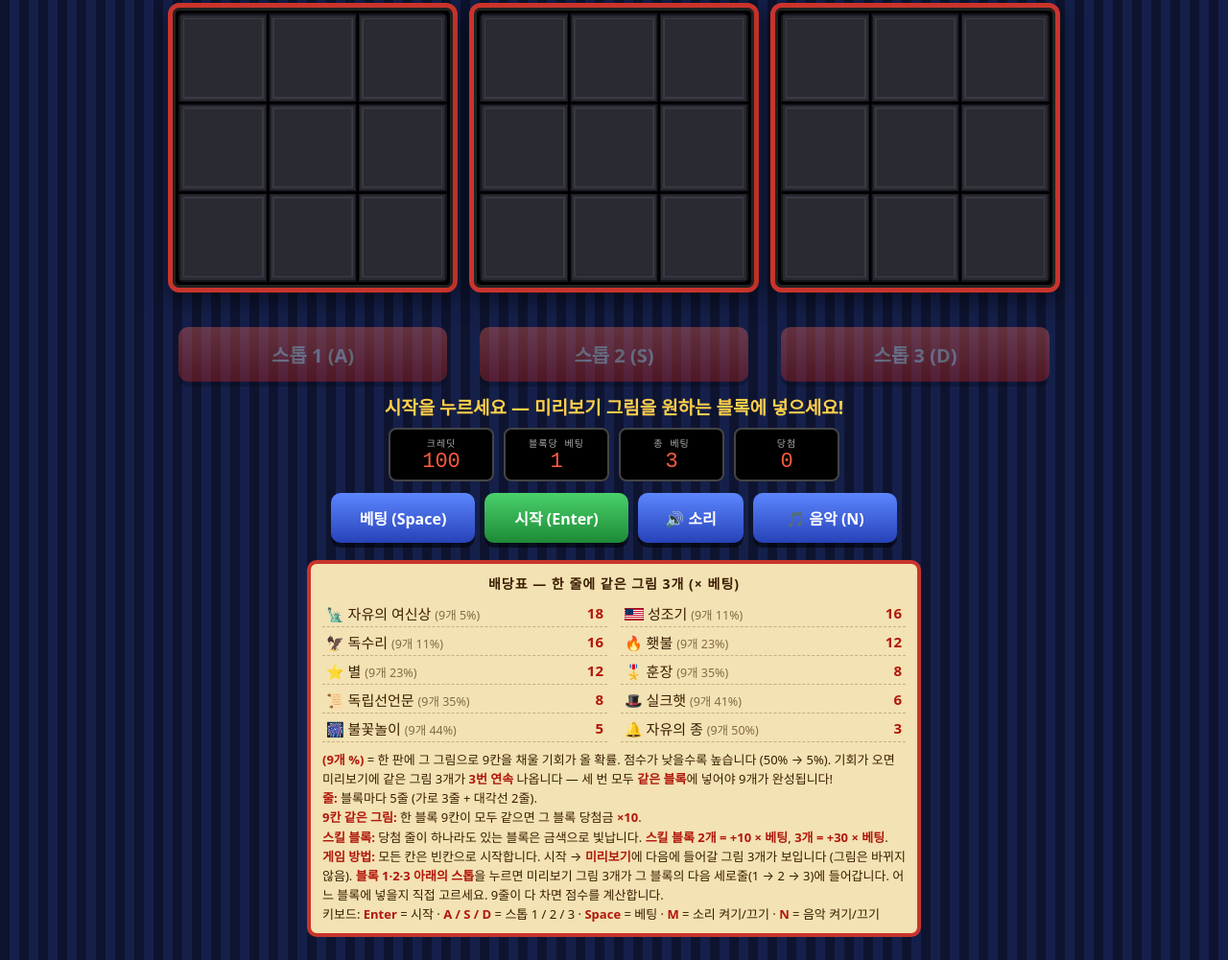
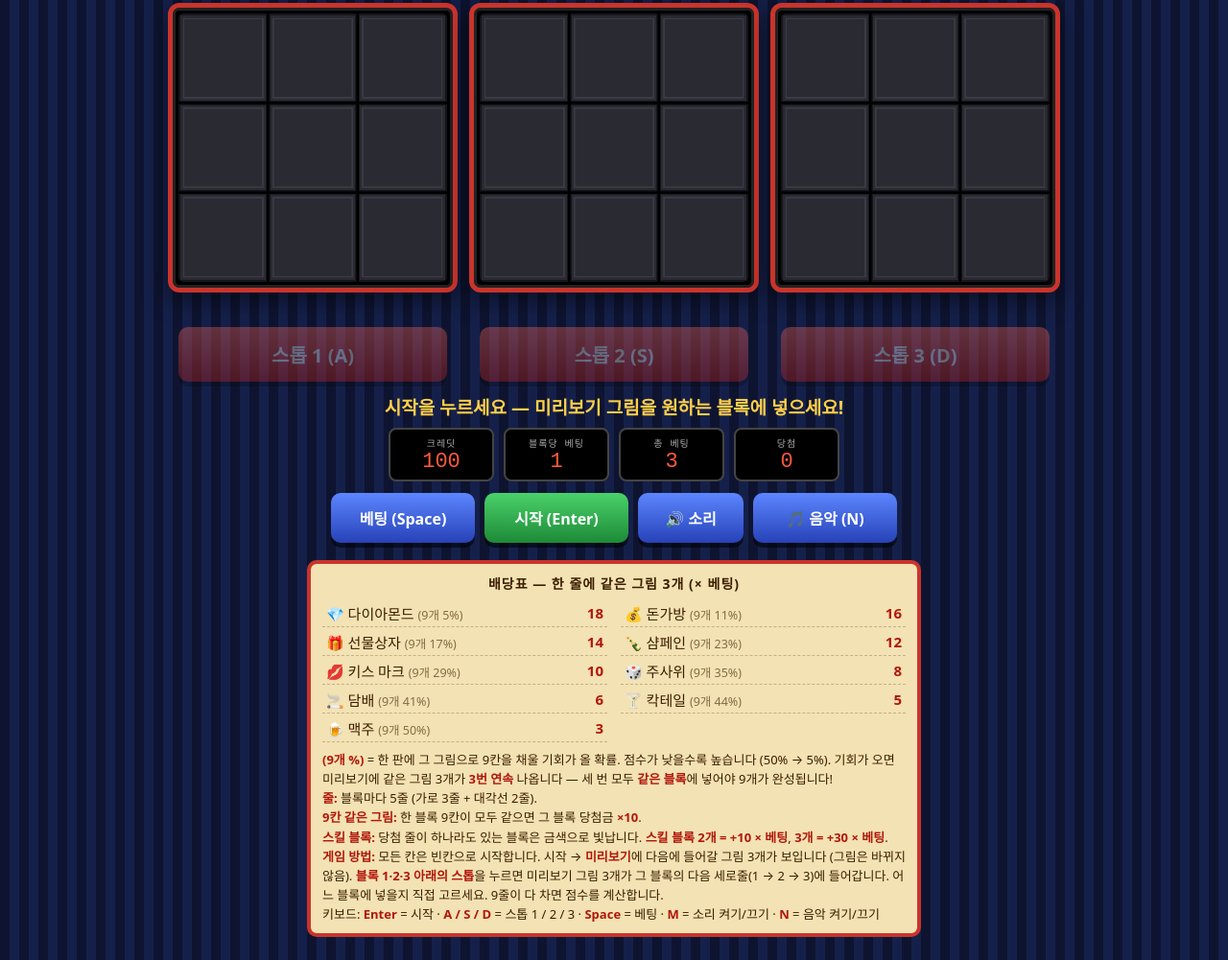
Before and after one commit to Horikoo/Horikoo, a plain HTML site: page k-liberty/index.html in a window 1280 px wide. Shown: the part 532-1533 px from the top of the page at 96% size. Drawn offline with Linux system fonts and the light colour scheme.

Commit message:
K-Liberty: nightlife/party symbol set
Co-Authored-By: Claude Opus 5.5 <noreply@anthropic.com>
Claude-Session: https://claude.ai/code/session_011jeHPkMzPnjvyxg3BQPg7C

```diff
--- a/k-liberty/index.html
+++ b/k-liberty/index.html
@@ -108,18 +108,17 @@
 <script>
 (() => {
   // ---------- symbols & pay values ----------
-  // Liberty characters (lowest → highest)
+  // Nightlife / party characters (lowest → highest)
   const SYM = [
-    { e:'🔔', v:3,  name:'자유의 종' },
-    { e:'🎆', v:5,  name:'불꽃놀이' },
-    { e:'🎩', v:6,  name:'실크햇' },
-    { e:'📜', v:8,  name:'독립선언문' },
-    { e:'🎖️', v:8,  name:'훈장' },
-    { e:'⭐', v:12, name:'별' },
-    { e:'🔥', v:12, name:'횃불' },
-    { e:'🦅', v:16, name:'독수리' },
-    { e:'',   v:16, name:'성조기', flag:true },
-    { e:'🗽', v:18, name:'자유의 여신상' },
+    { e:'🍺', v:3,  name:'맥주' },
+    { e:'🍸', v:5,  name:'칵테일' },
+    { e:'🚬', v:6,  name:'담배' },
+    { e:'🎲', v:8,  name:'주사위' },
+    { e:'💋', v:10, name:'키스 마크' },
+    { e:'🍾', v:12, name:'샴페인' },
+    { e:'🎁', v:14, name:'선물상자' },
+    { e:'💰', v:16, name:'돈가방' },
+    { e:'💎', v:18, name:'다이아몬드' },
   ];
 
   // the single PREVIEW window: every switch picks 3 RANDOM pictures (no rolling).
```
